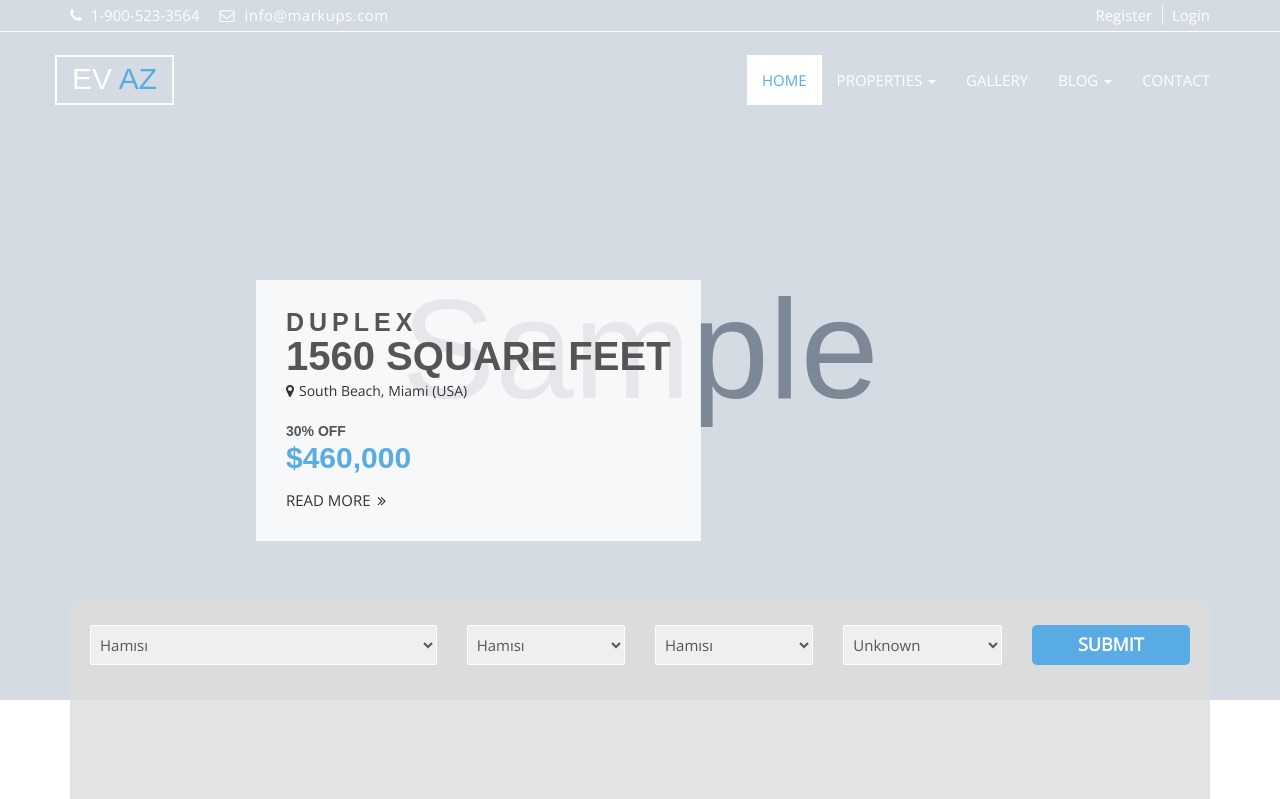
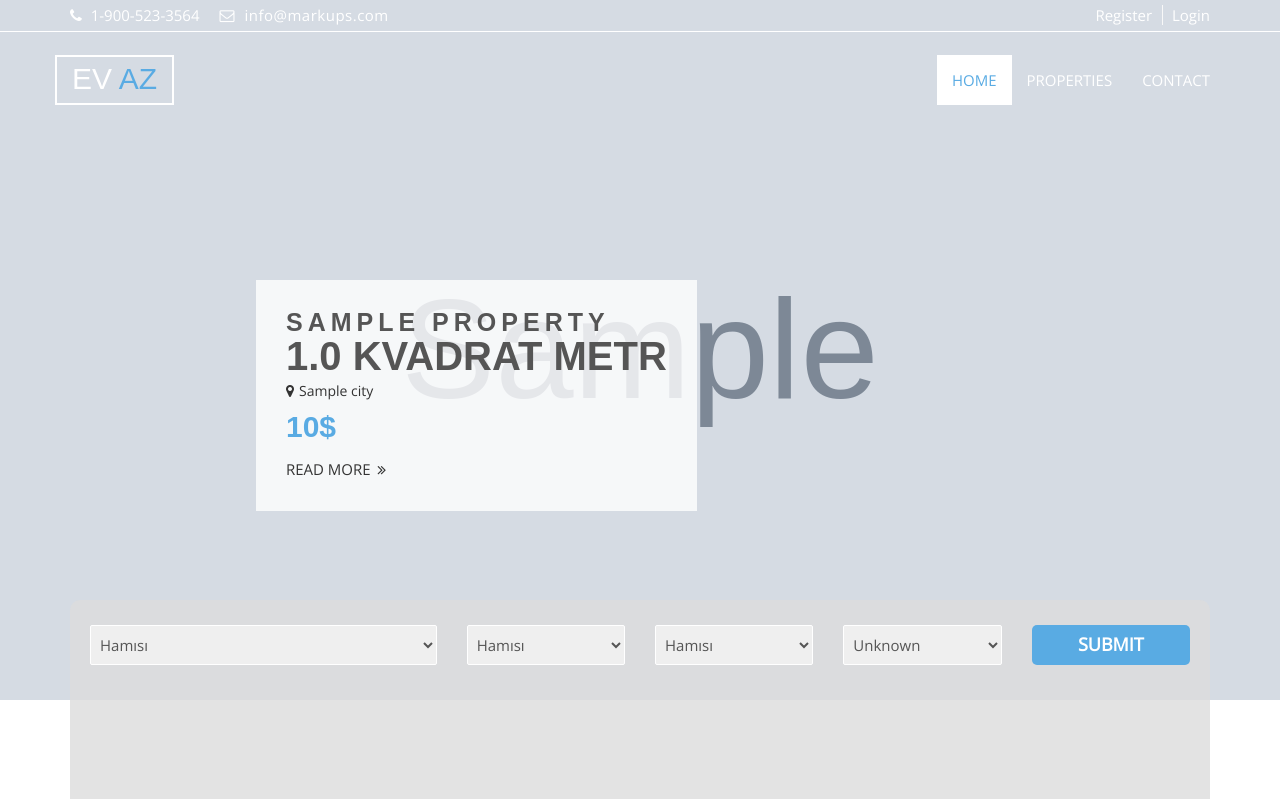
Before and after one commit to safaroww/ev_az, a Django app: page /en/ in a window 1280 px wide. Shown: the top 799 px of the page. Run offline with Django 4.2, Linux system fonts and the light colour scheme; tables that the repository leaves empty hold one stand-in row (values such as "Sample post"); grey boxes marked "Sample" are stand-in pictures; parts of the project's set-up code (start-up, migrations or seed data) failed here and were passed over; some libraries are stand-ins or nearby versions.

Commit message:
last changes

```diff
--- a/sale/models.py
+++ b/sale/models.py
@@ -1,5 +1,5 @@
 from django.db import models
-
+from django.conf import settings
 # Create your models here.
 
 
@@ -44,6 +44,10 @@ class Property(models.Model):
         else:
             return self.images.first()
 
+
+
+
+
 class PropertyFeature(models.Model):
     property = models.ForeignKey(Property, on_delete=models.CASCADE)
     title = models.CharField(max_length=100)
--- a/sale/templates/sale/home.html
+++ b/sale/templates/sale/home.html
@@ -18,11 +18,10 @@
             <img src="{{property.get_main_image.image.url}}" alt="img">
             <!-- Top slider content -->
             <div class="aa-top-slider-content">
-              <span class="aa-top-slider-catg">Duplex</span>
-              <h2 class="aa-top-slider-title">1560 Square Feet</h2>
-              <p class="aa-top-slider-location"><i class="fa fa-map-marker"></i>South Beach, Miami (USA)</p>
-              <span class="aa-top-slider-off">30% OFF</span>
-              <p class="aa-top-slider-price">$460,000</p>
+              <span class="aa-top-slider-catg">{{property.title}}</span>
+              <h2 class="aa-top-slider-title">{{property.kmetr}} kvadrat metr</h2>
+              <p class="aa-top-slider-location"><i class="fa fa-map-marker"></i>{{property.city}}</p>
+              <p class="aa-top-slider-price">{{property.price}}$</p>
               <a href="#" class="aa-top-slider-btn">Read More <span class="fa fa-angle-double-right"></span></a>
             </div>
             <!-- / Top slider content -->
--- a/sale/urls.py
+++ b/sale/urls.py
@@ -6,5 +6,5 @@ app_name = 'sale'
 urlpatterns = [
     path('', views.home, name='home'),
     path('property-list/', views.property_list, name='property-list'),
-    path('property-detail/', views.property_detail, name='property-detail'),
+    path('property-detail/<int:pk>', views.property_detail, name='property-detail'),
 ]
--- a/sale/views.py
+++ b/sale/views.py
@@ -1,6 +1,6 @@
 from django.shortcuts import render
 from django.core.paginator import Paginator
-from .models import Property, City
+from .models import Property, City, PorpertyImage
 from .filters import PropertyFilter
 
 # Create your views here.
@@ -13,8 +13,13 @@ def home(request):
         'expensive_properties': expensive_properties
     })
 
-def property_detail(request):
-    return render(request, 'sale/property-detail.html')
+def property_detail(request, pk):
+    properties = Property.objects.filter(id=pk)
+    property_image = PorpertyImage.objects.all()
+    return render(request, 'sale/property-detail.html', context={
+        'properties': properties,
+        'property_image' : property_image
+    })
 
 def property_list(request):
     properties_filter = PropertyFilter(request.GET, queryset=Property.objects.all())
--- a/templates/layouts/layout.html
+++ b/templates/layouts/layout.html
@@ -109,21 +109,9 @@
         <div id="navbar" class="navbar-collapse collapse">
           <ul id="top-menu" class="nav navbar-nav navbar-right aa-main-nav">
             <li class="active"><a href="{% url 'sale:home' %}">HOME</a></li>
-             <li class="dropdown">
-              <a class="dropdown-toggle" data-toggle="dropdown" href="properties.html">PROPERTIES <span class="caret"></span></a>
-              <ul class="dropdown-menu" role="menu">
-                <li><a href="properties.html">PROPERTIES</a></li>
-                <li><a href="properties-detail.html">PROPERTIES DETAIL</a></li>
-              </ul>
-            </li>
-            <li><a href="gallery.html">GALLERY</a></li>
-            <li class="dropdown">
-              <a class="dropdown-toggle" data-toggle="dropdown" href="blog-archive.html">BLOG <span class="caret"></span></a>
-              <ul class="dropdown-menu" role="menu">
-                <li><a href="blog-archive.html">BLOG</a></li>
-                <li><a href="blog-single.html">BLOG DETAILS</a></li>
-              </ul>
-            </li>
+
+            <li><a href="{% url 'sale:property-list' %}">PROPERTIES</a></li>
+
             <li><a href="{% url 'info:contact' %}">CONTACT</a></li>
           </ul>
         </div><!--/.nav-collapse -->
```
Also changed, not shown: sale/templates/sale/property-detail.html (+17 -38 lines).
